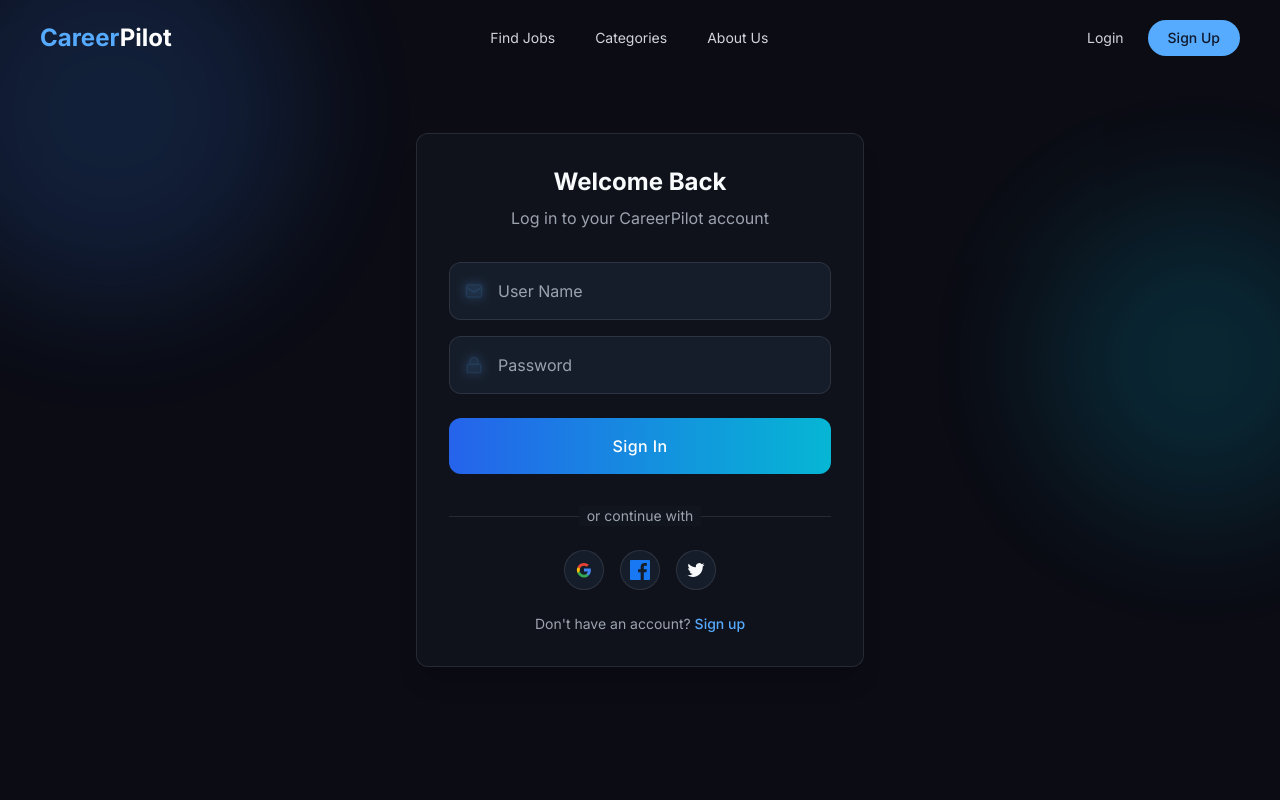
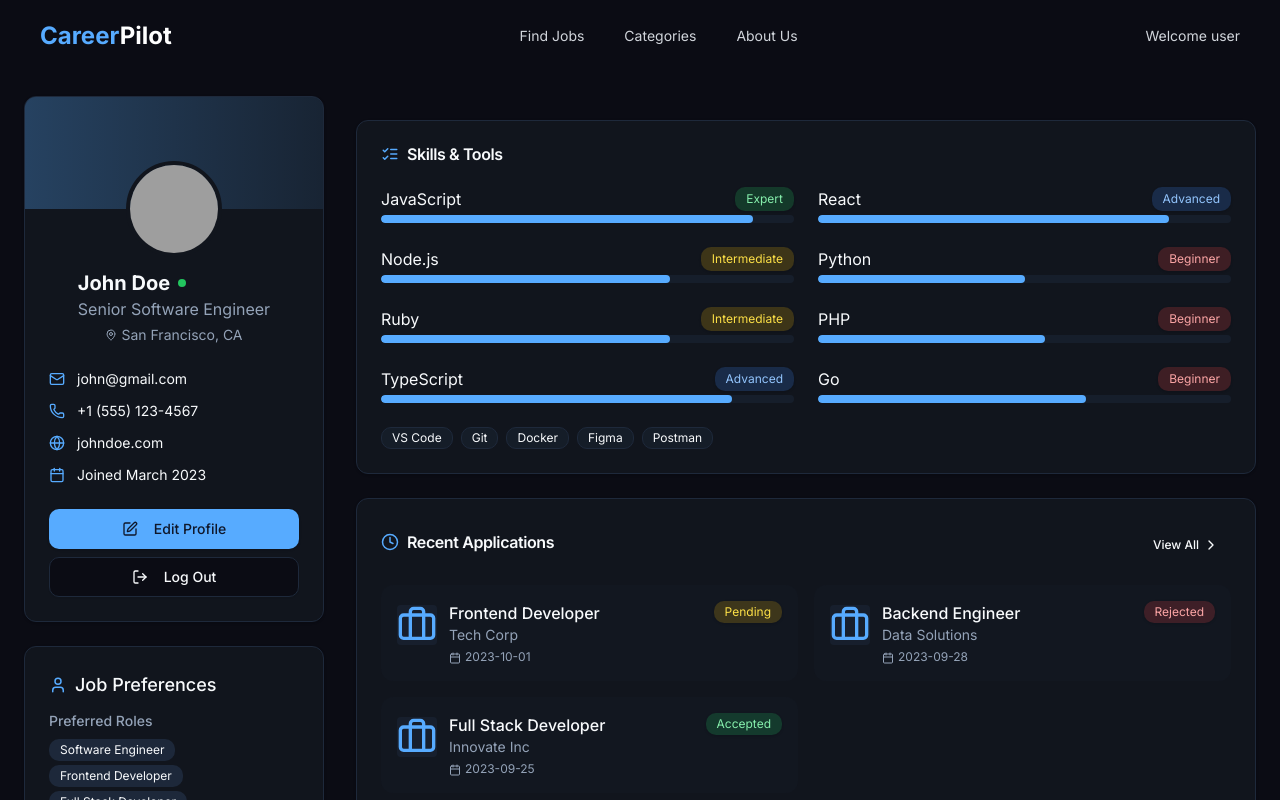
Before and after one commit to Learnathon-By-Geeky-Solutions/hiveminds, a React (Vite) app in the folder CareerPilot_Client/: page /profile in a window 1280 px wide. Before the commit this address led to /login. Shown: the top 800 px of the page. Built offline with nearby package versions, Linux system fonts and the light colour scheme; sample sign-in values are in the browser's storage; grey boxes are pictures that could not be loaded.

Commit message:
Authentication & Autherization complete

```diff
--- a/CareerPilot_Client/src/components/Navbar.jsx
+++ b/CareerPilot_Client/src/components/Navbar.jsx
@@ -1,9 +1,11 @@
+import { useAuth } from "@/contexts/AuthContext";
 import { useEffect, useState } from "react";
 import { Link } from "react-router-dom";
 
 const Navbar = () => {
   const [scrolled, setScrolled] = useState(false);
   const [isMenuOpen, setIsMenuOpen] = useState(false);
+  const { token } = useAuth(); // Access token and user from AuthContext
 
   useEffect(() => {
     const handleScroll = () => {
@@ -73,8 +75,14 @@
           <NavLink href="#about">About Us</NavLink>
         </nav>
 
-        {/* Desktop Login and Sign Up Buttons */}
+        {/* Desktop Login/Sign Up or Welcome Message */}
         <div className="hidden md:flex items-center space-x-6">
+          {token ? (
+            <h2 className="text-sm text-gray-300 hover:text-white transition-colors duration-200 relative group">
+              Welcome user
+            </h2>
+          ) : (
+            <>
               <Link
                 to="/login"
                 className="text-sm text-gray-300 hover:text-white transition-colors duration-200 relative group"
@@ -88,6 +96,8 @@
               >
                 Sign Up
               </Link>
+            </>
+          )}
         </div>
       </div>
 
@@ -118,7 +128,14 @@
             </MobileNavLink>
           </nav>
 
+          {/* Mobile Login/Sign Up or Welcome Message */}
           <div className="flex flex-col space-y-6 items-center mt-12">
+            {token ? (
+              <h2 className="text-lg text-gray-300 hover:text-white transition-colors duration-200">
+                Welcome User
+              </h2>
+            ) : (
+              <>
                 <Link
                   to="/login"
                   className="text-lg text-gray-300 hover:text-white transition-colors duration-200"
@@ -133,6 +150,8 @@
                 >
                   Sign Up
                 </Link>
+              </>
+            )}
           </div>
         </div>
       </div>
--- a/CareerPilot_Client/src/components/profile/UserDetails.jsx
+++ b/CareerPilot_Client/src/components/profile/UserDetails.jsx
@@ -1,6 +1,7 @@
 import { Avatar, AvatarFallback, AvatarImage } from "@/components/ui/avatar";
 import { Button } from "@/components/ui/button";
 import { Card, CardContent } from "@/components/ui/card";
+import { useAuth } from "@/contexts/AuthContext";
 import {
   Calendar,
   Edit,
@@ -11,8 +12,16 @@
   Phone,
 } from "lucide-react";
 import { useState } from "react";
+import { useNavigate } from "react-router-dom";
 
 const UserDetails = () => {
+  const navigate = useNavigate();
+  const { setToken } = useAuth();
+  const handleLogout = (e) => {
+    e.preventDefault();
+    setToken(null);
+    navigate("/login");
+  };
   const [user, setUser] = useState({
     name: "John Doe",
     email: "john@gmail.com",
@@ -34,10 +43,6 @@
       salary: "$120,000 - $150,000",
     },
   });
-  const handleLogout = () => {
-    // Implement logout functionality
-    console.log("Logging out...");
-  };
   return (
     <Card className="overflow-hidden">
       <div className="h-28 bg-gradient-to-r from-primary/30 to-primary/10"></div>
--- a/CareerPilot_Client/src/main.jsx
+++ b/CareerPilot_Client/src/main.jsx
@@ -2,12 +2,15 @@
 import { createRoot } from "react-dom/client";
 import { BrowserRouter } from "react-router-dom";
 import App from "./App.jsx";
+import { AuthProvider } from "./contexts/AuthContext.jsx";
 import "./index.css";
 
 createRoot(document.getElementById("root")).render(
   <StrictMode>
-    <BrowserRouter>
-      <App />
-    </BrowserRouter>
+    <AuthProvider>
+      <BrowserRouter>
+        <App />
+      </BrowserRouter>
+    </AuthProvider>
   </StrictMode>
 );
--- a/CareerPilot_Client/src/pages/Login.jsx
+++ b/CareerPilot_Client/src/pages/Login.jsx
@@ -5,10 +5,12 @@
 import Backgroundgrad from "../components/Backgroundgrad";
 import InputField from "../components/InputField";
 import AuthService from "../services/AuthService";
+import { useAuth } from "@/contexts/AuthContext";
 
 const Login = () => {
   const navigate = useNavigate();
   const [errorMessage, setErrorMessage] = useState("");
+  const {setToken} = useAuth();
   const [loginUser, setLoginUser] = useState({
     username: "",
     password: "",
@@ -26,7 +28,8 @@
     AuthService.loginUser(loginUser)
       .then((response) => {
         console.log(response.data);
-        localStorage.setItem("token", response.data.token); // Save token in localStorage
+        const {token} = response.data; // Extract token from the response
+        setToken(token); // Set token in context
         // clear loginUser state after successful login
         setLoginUser({
           username: "",
--- a/CareerPilot_Client/src/utils/ProtectedRoute.jsx
+++ b/CareerPilot_Client/src/utils/ProtectedRoute.jsx
@@ -2,7 +2,7 @@
 import { Navigate } from "react-router-dom";
 
 const ProtectedRoute = ({ children }) => {
-  const { user, token } = useAuth();
+  const { token } = useAuth();
   if (!token) {
     return <Navigate to="/login" />;
   }
```
Also changed, not shown: CareerPilot_Client/src/pages/Profile.jsx (+0 -9 lines), 2 other files (tests, documents, lock files or other folders). Lines whose indentation alone changed are shown as unchanged.
